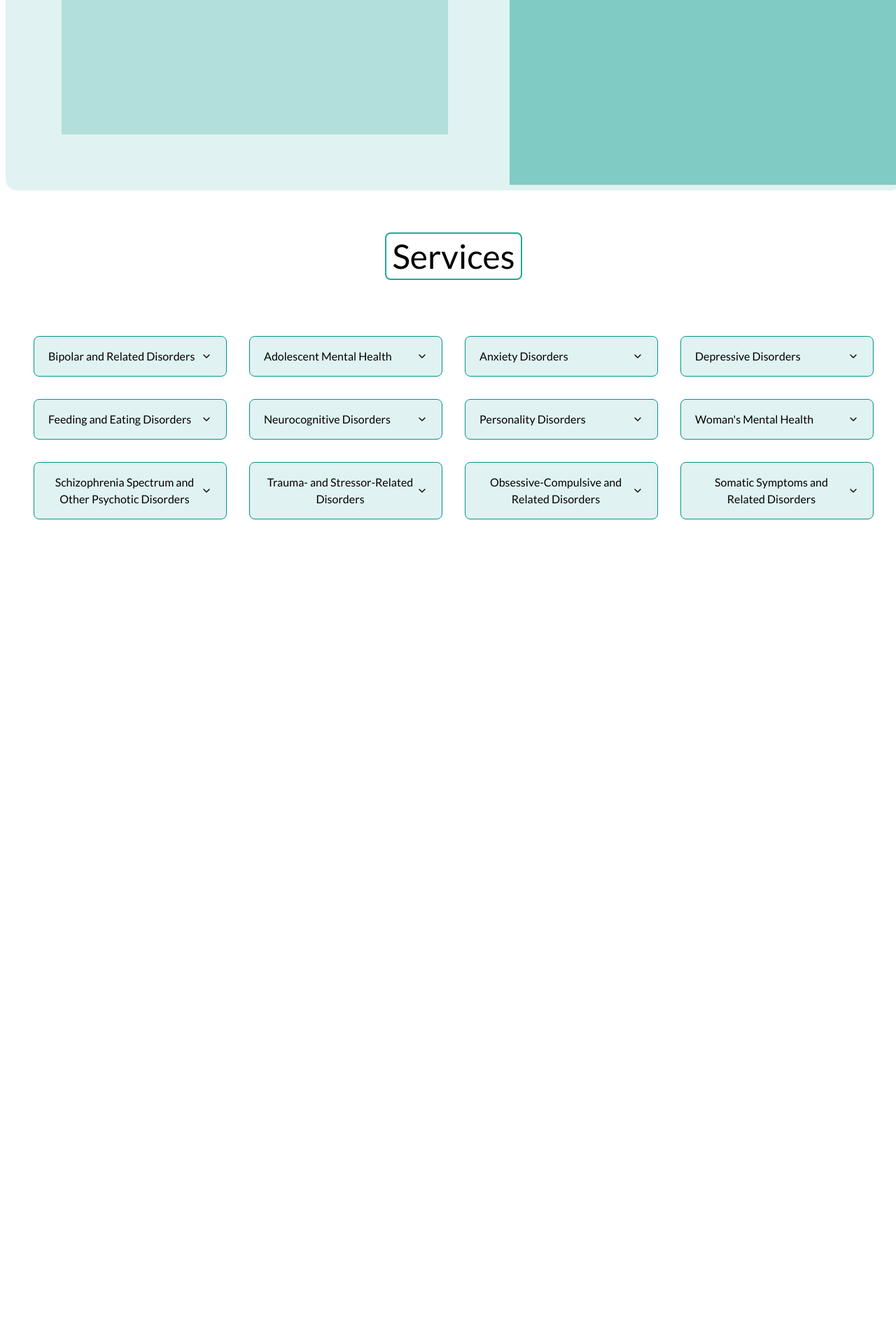
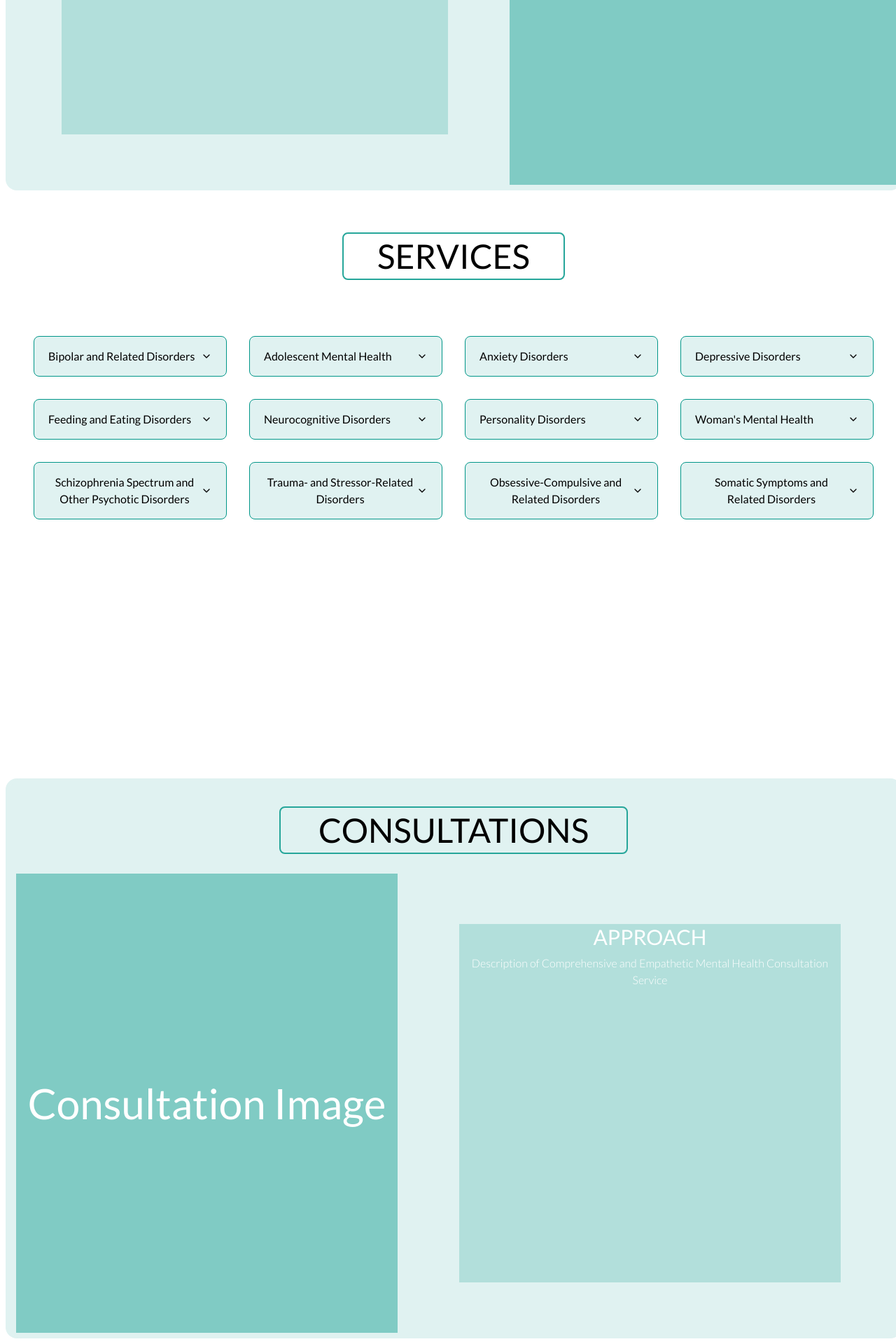
Before and after one commit to DuncanMoyo/drsinovuyomsutu, a Next.js app: page / in a window 1280 px wide. Shown: the part 603-2523 px from the top of the page at 70% size. Before the commit the page ends 1703 px from the top, so only its background shows below. Built offline with nearby package versions, Linux system fonts and the light colour scheme.

Commit message:
Added the approach page

```diff
--- a/app/page.tsx
+++ b/app/page.tsx
@@ -1,10 +1,11 @@
-import { Profile, Services } from "@/components/shared";
+import { Approach, Profile, Services } from "@/components/shared";
 
 export default function Home() {
   return (
     <main className="flex min-h-screen flex-col items-center justify-between p-2">
       <Profile />
       <Services />
+      <Approach />
     </main>
   );
 }
--- /dev/null
+++ b/components/shared/Approach.tsx
@@ -0,0 +1,27 @@
+const Approach = () => {
+  return (
+    <div className="bg-lightestTeal h-screen w-screen mx-auto mt-5 max-w-7xl flex flex-col md:flex-row rounded-2xl">
+      <div className="bg-lightestTeal mx-auto flex flex-col rounded-2xl">
+        <div className="border-solid mx-20 mb-5 md:mx-96 border-darkerTeal mt-10 border-2 rounded-lg text-center">
+          <h1 className="text-base m-2 uppercase md:text-5xl">Consultations</h1>
+        </div>
+        <div className="flex flex-col md:flex-row w-full h-screen">
+          <div className="flex flex-1 bg-lightTeal justify-center text-white text-6xl m-2 text-center items-center">
+            Consultation Image
+          </div>
+          <div className="flex flex-1 m-2 md:m-20 bg-lighterTeal flex-col">
+            <h1 className="uppercase text-3xl text-center text-white">
+              Approach
+            </h1>
+            <p className="p-2 font-light text-white text-center">
+              Description of Comprehensive and Empathetic Mental Health
+              Consultation Service
+            </p>
+          </div>
+        </div>
+      </div>
+    </div>
+  );
+};
+
+export default Approach;
--- a/components/shared/Services.tsx
+++ b/components/shared/Services.tsx
@@ -8,9 +8,9 @@ import { servicesData } from "@/lib/constants";
 
 const Services = () => {
   return (
-    <div className="h-screen w-screen mx-auto max-w-7xl flex flex-col items-center mt-5 rounded-2xl">
-      <div className="border-solid border-darkerTeal mt-10 border-2 rounded-lg text-center">
-        <h1 className="text-base m-2 md:text-5xl">Services</h1>
+    <div className="md:h-screen w-screen mx-auto max-w-7xl flex flex-col items-center mt-5 rounded-2xl">
+      <div className="border-solid border-darkerTeal mt-10 px-10 md:mx-96 border-2 rounded-lg text-center">
+        <h1 className="text-base m-2 md:text-5xl uppercase">Services</h1>
       </div>
       <div className="grid grid-cols-1 md:grid-cols-4 gap-3 md:gap-8 w-full px-10 mt-10 md:mt-20">
         {servicesData.map(({ items }, index) =>
--- a/components/shared/index.tsx
+++ b/components/shared/index.tsx
@@ -2,3 +2,4 @@ export { default as Header } from "./Header";
 export { default as MobileMenu } from "./MobileMenu";
 export { default as Profile } from "./Profile";
 export { default as Services } from "./Services";
+export { default as Approach } from "./Approach";
```
